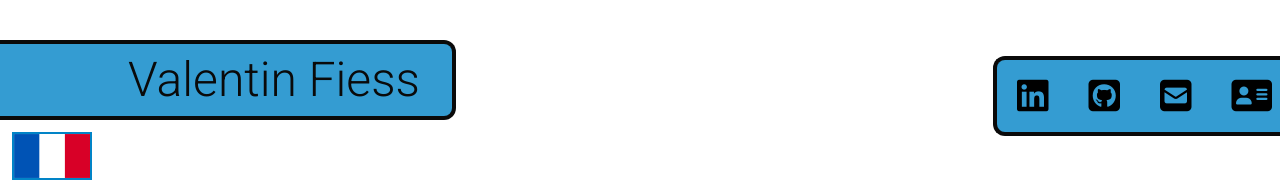
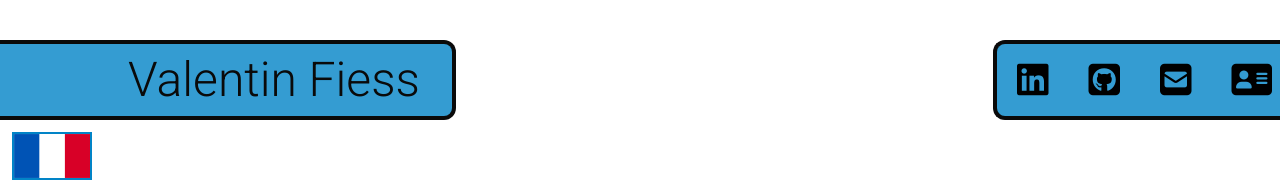
Before and after one commit to ValMtp3/Portfolio, a website: page BTS_en.html in a window 1280 px wide. Shown: the top 189 px of the page. Drawn offline with nearby package versions, Linux system fonts and the light colour scheme.

Commit message:
banner bug

```diff
--- a/BTS_en.html
+++ b/BTS_en.html
@@ -35,7 +35,7 @@
 		</style>
 	</head>
 	<body class="text-md md:text-4xl bg-white font-['Roboto']">
-		<section class="flex align-center justify-between items-center sticky top-0 z-50">
+		<section class="flex align-center justify-between items-top sticky top-0 z-50">
 			<!-- Banner 1 Name -->
 			<div>
 				<a href="index_en.html" class="sticky top-0 z-50">
```
Also changed, not shown: BTS_fr.html (+1 -1 lines).
